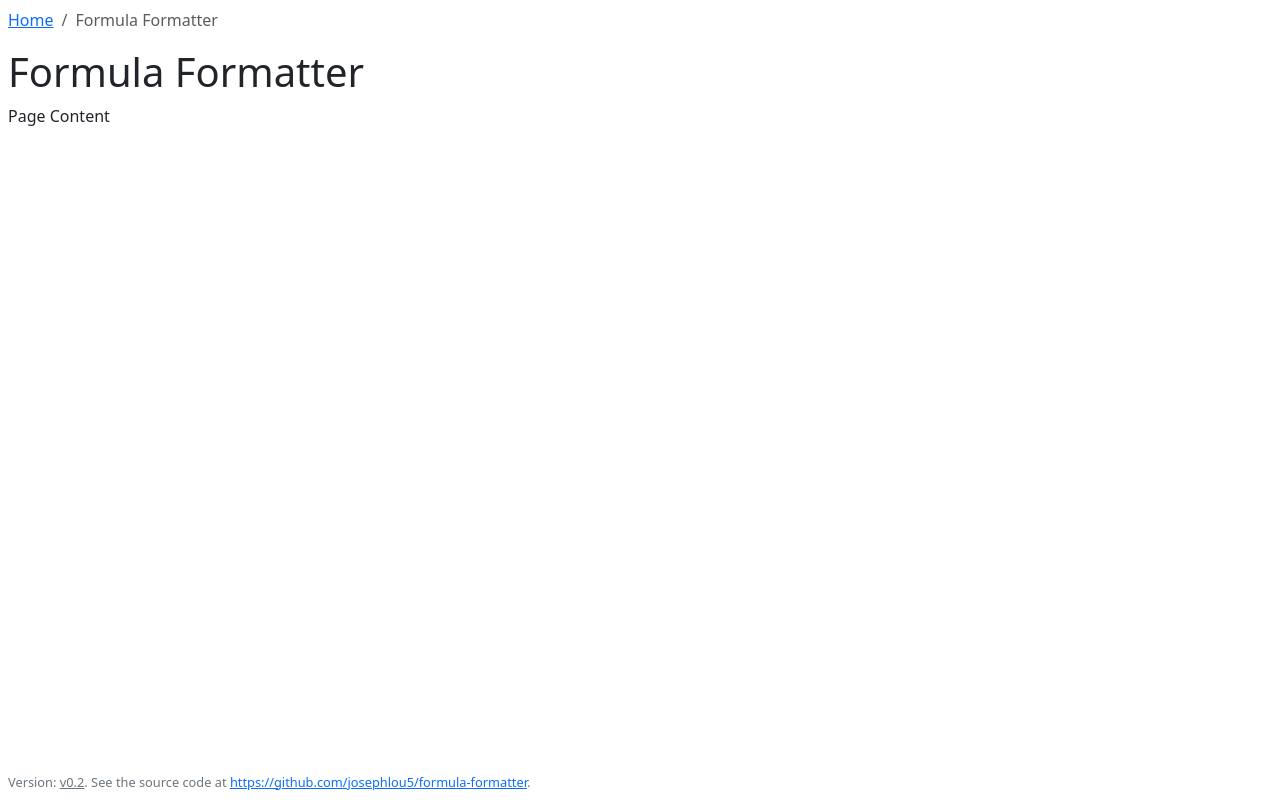
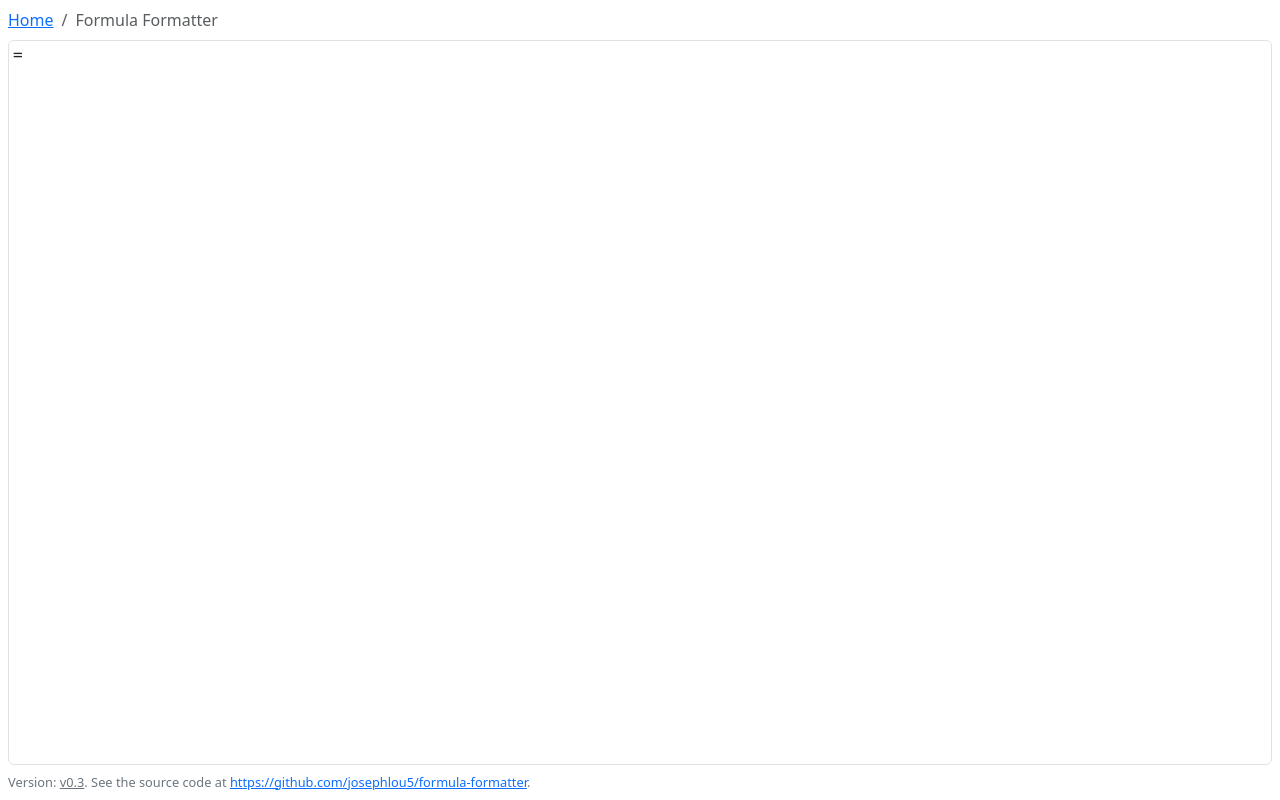
Before and after one commit to josephlou5/formula-formatter, a Next.js app: page / in a window 1280 px wide. Built offline with nearby package versions, Linux system fonts and the light colour scheme.

Commit message:
Add full-page textarea formula editor

```diff
--- a/src/app/_layout.tsx
+++ b/src/app/_layout.tsx
@@ -26,7 +26,7 @@ export function Breadcrumbs() {
   const href: string[] = [];
   return (
     <nav aria-label="breadcrumb">
-      <ol className="breadcrumb">
+      <ol className="breadcrumb mb-2">
         <li className="breadcrumb-item">
           <Link href="../">Home</Link>
         </li>
--- a/src/app/changelog/changelog.ts
+++ b/src/app/changelog/changelog.ts
@@ -30,6 +30,11 @@ export const CHANGELOG: Version[] = [
       { text: "Slightly reduced padding around the page" },
     ],
   },
+  {
+    version: [0, 3],
+    timestamp: "2025-03-27 19:55",
+    description: [{ text: "Add full-page textarea formula editor" }],
+  },
 ].sort((v1, v2) => -cmpVersions(v1.version, v2.version));
 
 /** Returns the current version number as a string. */
--- a/src/app/layout.tsx
+++ b/src/app/layout.tsx
@@ -14,8 +14,8 @@ export default function RootLayout({
   return (
     <html lang="en">
       <body>
-        <div className="d-flex flex-column justify-content-between vh-100 p-2">
-          <div>
+        <div className="d-flex flex-column gap-2 vh-100 p-2">
+          <div className="flex-grow-1 d-flex flex-column">
             <Breadcrumbs />
             {children}
           </div>
--- a/src/app/page.tsx
+++ b/src/app/page.tsx
@@ -1,13 +1,29 @@
 "use client";
 
-import { TITLE } from "./metadata";
+import { ChangeEvent, useState } from "react";
+
+import "./style.css";
 
 export default function Page() {
+  const [text, setText] = useState("=");
+
+  function onChange(event: ChangeEvent<HTMLTextAreaElement>) {
+    let newText = event.target.value;
+    if (!newText.startsWith("=")) {
+      // FIXME: When deleting the equals sign, the cursor jumps to the end.
+      newText = "=" + newText;
+    }
+    setText(newText);
+  }
+
   return (
-    <>
-      <div className="h1 mb-2">{TITLE}</div>
-
-      <div className="mb-2">Page Content</div>
-    </>
+    <div className="flex-grow-1">
+      <textarea
+        id="editor"
+        className="form-control h-100 p-1"
+        value={text}
+        onChange={onChange}
+      ></textarea>
+    </div>
   );
 }
--- /dev/null
+++ b/src/app/style.css
@@ -0,0 +1,5 @@
+#editor {
+  font-family: "Google Sans Mono", "Roboto Mono", Menlo, monospace;
+  line-height: 1.3em;
+  resize: none;
+}
```
